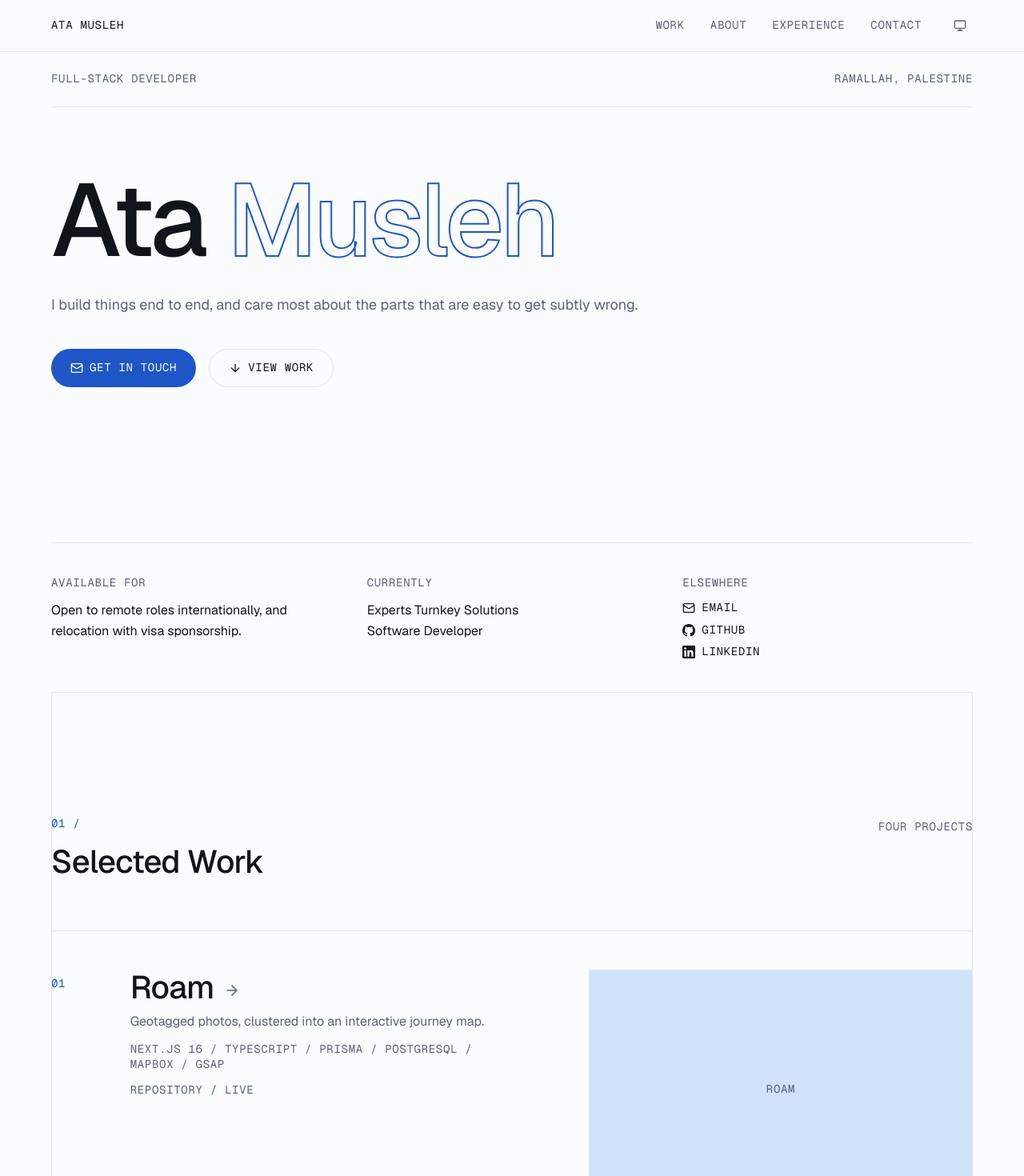
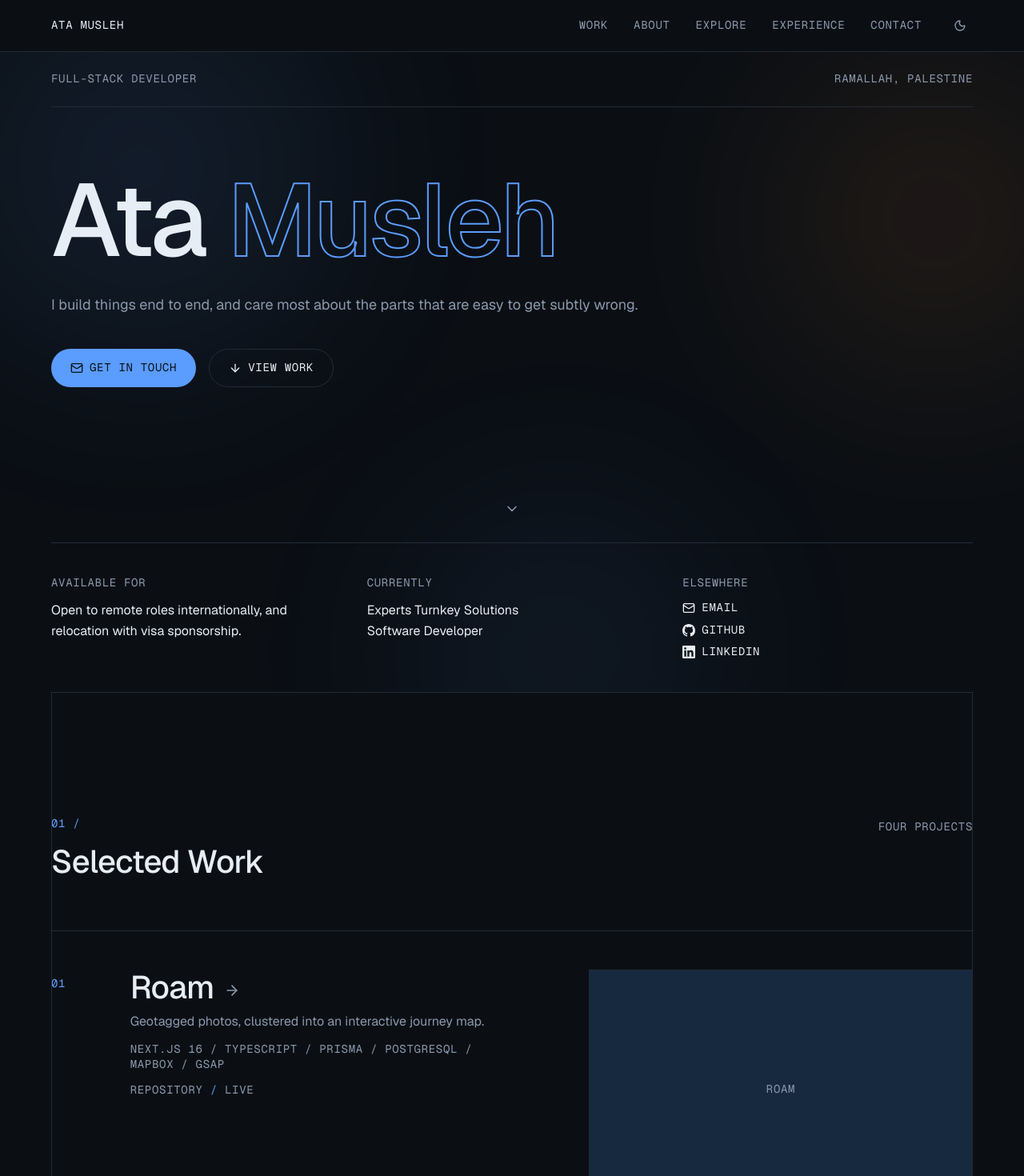
Before and after one commit to AtaMusleh/portfolio, a Next.js app: page / in a window 1280 px wide. Shown: the top 1470 px of the page at 80% size. Built offline with nearby package versions, Linux system fonts and the light colour scheme.

Commit message:
feat: add ambient bloom, secondary accent, and explore card grid

```diff
--- a/src/app/globals.css
+++ b/src/app/globals.css
@@ -13,6 +13,10 @@
    marquee strips, decorative blocks, screenshot frames. Text is NEVER set in
    --sky, and --sky is never used for an interactive element, because its
    contrast against --background is far below WCAG AA.
+
+   --brand-2 is a secondary accent for alternating card accents and occasional
+   section markers. It never replaces --brand for links, focus states, or
+   navigation. Two accents maximum — do not add a third.
 
    Body and heading text is always --foreground or --muted-foreground.
    ----------------------------------------------------------------------------
@@ -43,6 +47,7 @@
   --color-border: var(--border);
   --color-brand: var(--brand);
   --color-brand-foreground: var(--brand-foreground);
+  --color-brand-2: var(--brand-2);
   --color-sky: var(--sky);
 
   /* shadcn-internal surface tokens — not brand color. See the rules above. */
@@ -151,6 +156,7 @@
   --brand: oklch(0.4896 0.1871 262.27); /* #1E56C8 — deep blue, read/click only */
   --brand-foreground: oklch(1 0 0); /* #FFFFFF — text on brand fills */
   --sky: oklch(0.9085 0.0393 253.01); /* #CFE3FB — pale blue, large soft fills only */
+  --brand-2: oklch(0.5534 0.1739 38.4); /* #C2410C — 5.04:1 on bg, 4.69:1 on muted */
 
   /* shadcn-internal, pinned to the neutral surface pair. Never brand color. */
   --accent: var(--muted); /* #F0F4F9 */
@@ -185,6 +191,7 @@
   --brand: oklch(0.6952 0.1608 258.59); /* #5B9CFF — light blue; #1E56C8 fails on dark */
   --brand-foreground: oklch(0.1665 0.0124 254.17); /* #0B0F14 — text on brand fills */
   --sky: oklch(0.2764 0.0481 253.09); /* #16293F — deep blue surface */
+  --brand-2: oklch(0.7576 0.159 55.93); /* #FB923C — 8.49:1 on bg, 7.73:1 on muted */
 
   /* shadcn-internal, pinned to the neutral surface pair. Never brand color. */
   --accent: var(--muted); /* #141A22 */
--- a/src/app/page.tsx
+++ b/src/app/page.tsx
@@ -1,12 +1,14 @@
 import { AboutTabs } from "@/components/home/about-tabs";
 import { Contact } from "@/components/home/contact";
 import { ExperienceList } from "@/components/home/experience-list";
+import { ExploreGrid } from "@/components/home/explore-grid";
 import { Hero } from "@/components/home/hero";
 import { Marquee } from "@/components/home/marquee";
 import { ProjectList } from "@/components/home/project-list";
 import { Reveal } from "@/components/motion/reveal";
 import { Container } from "@/components/layout/Container";
 import { Section } from "@/components/layout/Section";
+import { Bloom } from "@/components/visual/bloom";
 import { about } from "@/content";
 import { getAge } from "@/lib/age";
 
@@ -23,7 +25,13 @@ export default function Home() {
 
   return (
     <>
-      <Hero />
+      {/* Positioning wrapper only — block, full width, no padding — so it adds
+          no layout. `isolate` gives the Bloom a stacking context to sit in and
+          `overflow-hidden` clips it; see bloom.tsx. */}
+      <div className="relative isolate overflow-hidden">
+        <Bloom />
+        <Hero />
+      </div>
 
       <Container rules>
         <Section
@@ -48,6 +56,15 @@ export default function Home() {
 
         <Section
           number="03"
+          title="Explore"
+          id="explore"
+          meta="Six destinations"
+        >
+          <ExploreGrid />
+        </Section>
+
+        <Section
+          number="04"
           title="Experience"
           id="experience"
           meta="Current role"
@@ -55,9 +72,12 @@ export default function Home() {
           <ExperienceList />
         </Section>
 
-        <Section number="04" title="Contact" id="contact" meta="Get in touch">
-          <Contact />
-        </Section>
+        <div className="relative isolate overflow-hidden">
+          <Bloom />
+          <Section number="05" title="Contact" id="contact" meta="Get in touch">
+            <Contact />
+          </Section>
+        </div>
       </Container>
     </>
   );
--- /dev/null
+++ b/src/components/home/explore-grid.tsx
@@ -0,0 +1,135 @@
+import {
+  ArrowRight,
+  Columns3,
+  Layers,
+  Link2,
+  LineChart,
+  Mail,
+  Map,
+} from "lucide-react";
+import type { LucideIcon } from "lucide-react";
+import Link from "next/link";
+
+import { Reveal } from "@/components/motion/reveal";
+import { getProject, marqueeItems, site } from "@/content";
+
+type Card = {
+  title: string;
+  href: string;
+  Icon: LucideIcon;
+  /** Pulled from existing content — no new claims are written here. */
+  description: string;
+  cta: string;
+  accent: "brand" | "brand-2";
+};
+
+const roam = getProject("roam");
+const taskflow = getProject("taskflow");
+const linksnip = getProject("linksnip");
+const fx = getProject("fx-convert");
+
+const CARDS: Card[] = [
+  {
+    title: "The engineering behind Roam",
+    href: "/work/roam",
+    Icon: Map,
+    description: roam?.highlights[0]?.title ?? "",
+    cta: "Read the case study",
+    accent: "brand",
+  },
+  {
+    title: "How TaskFlow splits API and client",
+    href: "/work/taskflow",
+    Icon: Columns3,
+    description: taskflow?.tagline ?? "",
+    cta: "Read the case study",
+    accent: "brand-2",
+  },
+  {
+    title: "Getting click analytics right",
+    href: "/work/linksnip",
+    Icon: Link2,
+    description: linksnip?.highlights[0]?.title ?? "",
+    cta: "Read the case study",
+    accent: "brand",
+  },
+  {
+    title: "Caching rates, not amounts",
+    href: "/work/fx-convert",
+    Icon: LineChart,
+    description: fx?.highlights[0]?.title ?? "",
+    cta: "Read the case study",
+    accent: "brand-2",
+  },
+  {
+    title: "Work with me",
+    href: "#contact",
+    Icon: Mail,
+    description: site.availability,
+    cta: "Get in touch",
+    accent: "brand",
+  },
+  {
+    title: "What I'm building on",
+    href: "#about",
+    Icon: Layers,
+    // The stack ticker's own content, which is exactly what this card names.
+    description: marqueeItems.slice(0, 5).join(" · "),
+    cta: "More about me",
+    accent: "brand-2",
+  },
+];
+
+const ACCENT = {
+  brand: {
+    text: "text-brand",
+    border: "hover:border-brand focus-visible:border-brand",
+  },
+  "brand-2": {
+    text: "text-brand-2",
+    border: "hover:border-brand-2 focus-visible:border-brand-2",
+  },
+} as const;
+
+export function ExploreGrid() {
+  return (
+    <ul className="grid grid-cols-1 gap-6 md:grid-cols-2 lg:grid-cols-3">
+      {CARDS.map((card, index) => {
+        const accent = ACCENT[card.accent];
+        return (
+          <Reveal as="li" key={card.title} delay={index * 80}>
+            {/* A single link: the whole card is clickable, and nothing inside
+                it is an anchor. */}
+            <Link
+              href={card.href}
+              className={`group relative flex h-full min-h-44 flex-col overflow-hidden rounded-xl border border-border bg-muted p-8 transition duration-150 hover:bg-[color-mix(in_oklab,var(--muted),var(--foreground)_4%)] focus-visible:bg-[color-mix(in_oklab,var(--muted),var(--foreground)_4%)] ${accent.border}`}
+            >
+              <h3 className={`text-h3 ${accent.text}`}>{card.title}</h3>
+
+              <p className="mt-3 text-body text-muted-foreground">
+                {card.description}
+              </p>
+
+              <span
+                className={`mono-label mt-auto flex items-center gap-2 pt-8 underline ${accent.text}`}
+              >
+                {card.cta}
+                <ArrowRight
+                  aria-hidden="true"
+                  className="size-4 transition duration-150 group-hover:translate-x-1 group-focus-visible:translate-x-1"
+                />
+              </span>
+
+              {/* Watermark: bled past the corner and clipped by the card. */}
+              <card.Icon
+                aria-hidden="true"
+                strokeWidth={1}
+                className="pointer-events-none absolute -right-5 -bottom-5 size-[100px] opacity-[0.07]"
+              />
+            </Link>
+          </Reveal>
+        );
+      })}
+    </ul>
+  );
+}
--- a/src/components/home/hero.tsx
+++ b/src/components/home/hero.tsx
@@ -1,4 +1,4 @@
-import { ArrowDown, Mail } from "lucide-react";
+import { ArrowDown, ChevronDown, Mail } from "lucide-react";
 import Link from "next/link";
 
 import { GitHubIcon } from "@/components/icons/github";
@@ -83,7 +83,15 @@ export function Hero() {
 
         {/* BOTTOM — mt-auto pins it to the foot of the first screen without
             taking it out of flow, so it still pushes down if content grows. */}
-        <Reveal trigger="mount" delay={240} className="mt-auto">
+        {/* Scroll indicator. Static in this pass. */}
+        <div className="mt-auto flex justify-center pb-8">
+          <ChevronDown
+            aria-hidden="true"
+            className="size-5 text-muted-foreground"
+          />
+        </div>
+
+        <Reveal trigger="mount" delay={240}>
           <div className="grid grid-cols-1 gap-10 border-t border-border py-10 md:grid-cols-3 md:gap-8">
             <div>
               <p className="mono-label text-muted-foreground">Available for</p>
--- a/src/components/layout/site-nav.tsx
+++ b/src/components/layout/site-nav.tsx
@@ -8,6 +8,7 @@ import { site } from "@/content";
 const navLinks = [
   { label: "Work", href: "/#work" },
   { label: "About", href: "/#about" },
+  { label: "Explore", href: "/#explore" },
   { label: "Experience", href: "/#experience" },
   { label: "Contact", href: "/#contact" },
 ];
@@ -16,7 +17,10 @@ export function SiteNav() {
   return (
     <header className="sticky top-0 z-50 border-b border-border bg-background">
       <Container>
-        <nav className="flex items-center justify-between py-4" aria-label="Main">
+        <nav
+          className="flex items-center justify-between py-4"
+          aria-label="Main"
+        >
           <Link
             href="/"
             className="mono-label flex min-h-11 items-center text-foreground hover:text-brand md:min-h-0"
--- a/src/components/theme-provider.tsx
+++ b/src/components/theme-provider.tsx
@@ -9,7 +9,9 @@ export function ThemeProvider({ children }: { children: React.ReactNode }) {
   return (
     <NextThemesProvider
       attribute="class"
-      defaultTheme="system"
+      // dark by default: the ambient bloom reads far better on it, and that is the
+      // intended first impression. The toggle still offers light and system.
+      defaultTheme="dark"
       enableSystem
       // false on purpose: the 200ms palette transition in globals.css is wanted.
       disableTransitionOnChange={false}
--- /dev/null
+++ b/src/components/visual/bloom.tsx
@@ -0,0 +1,36 @@
+import { cn } from "@/lib/utils";
+
+/**
+ * Ambient background wash. Purely decorative — three heavily blurred radial
+ * gradients in --brand and --brand-2.
+ *
+ * Plain CSS: no image, canvas, or SVG filter. It scales to any viewport and
+ * costs nothing to download.
+ *
+ * Containment: this fills a parent that must carry `relative isolate
+ * overflow-hidden`. `isolate` matters — without a stacking context on the
+ * parent, a negative z-index here would drop the shapes behind the page
+ * background and they would vanish. `overflow-hidden` clips the oversized
+ * shapes, which is what keeps them from adding scroll height or horizontal
+ * overflow; no 100vw is involved anywhere.
+ *
+ * Opacity is tuned per theme. Dark gets a glow, light gets a wash — the same
+ * value looks wrong in the other theme.
+ *
+ * Static. No animation in this pass.
+ */
+export function Bloom({ className }: { className?: string }) {
+  return (
+    <div
+      aria-hidden="true"
+      className={cn(
+        "pointer-events-none absolute inset-0 -z-10 overflow-hidden",
+        className,
+      )}
+    >
+      <div className="absolute -top-48 -left-40 size-[42rem] rounded-full bg-[radial-gradient(circle,var(--brand)_0%,transparent_70%)] opacity-[0.07] blur-[120px] will-change-transform dark:opacity-[0.16]" />
+      <div className="absolute -top-24 -right-48 size-[38rem] rounded-full bg-[radial-gradient(circle,var(--brand-2)_0%,transparent_70%)] opacity-[0.06] blur-[120px] will-change-transform dark:opacity-[0.14]" />
+      <div className="absolute -bottom-56 left-1/3 size-[34rem] rounded-full bg-[radial-gradient(circle,var(--brand)_0%,transparent_70%)] opacity-[0.05] blur-[120px] will-change-transform dark:opacity-[0.12]" />
+    </div>
+  );
+}
```
